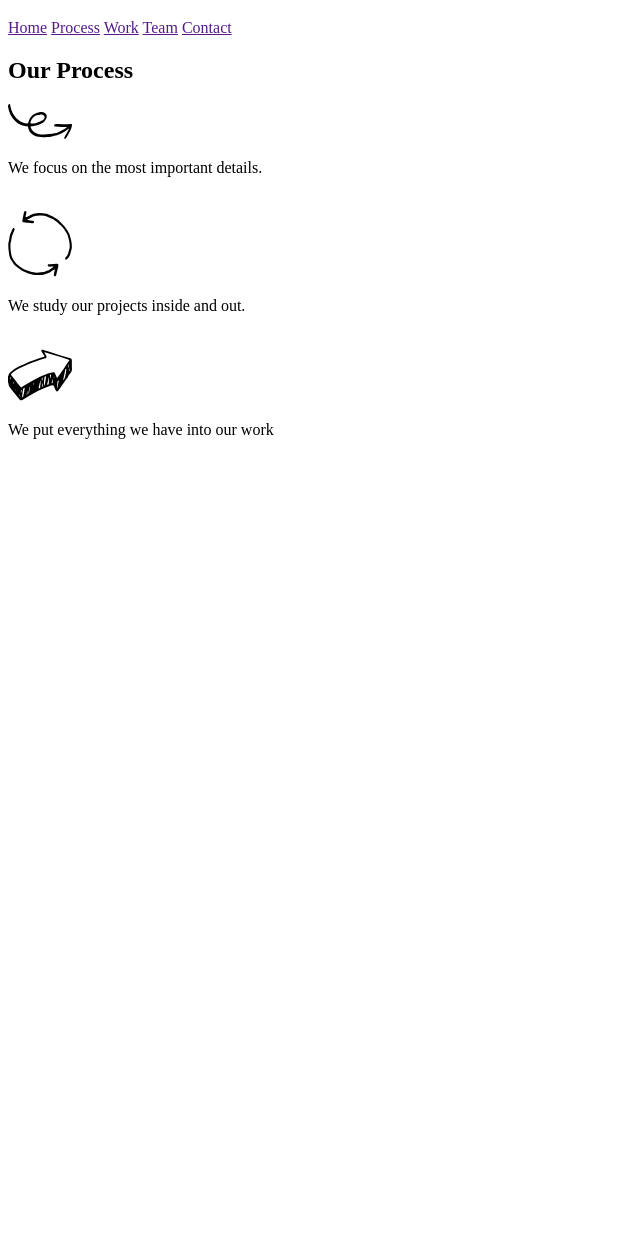
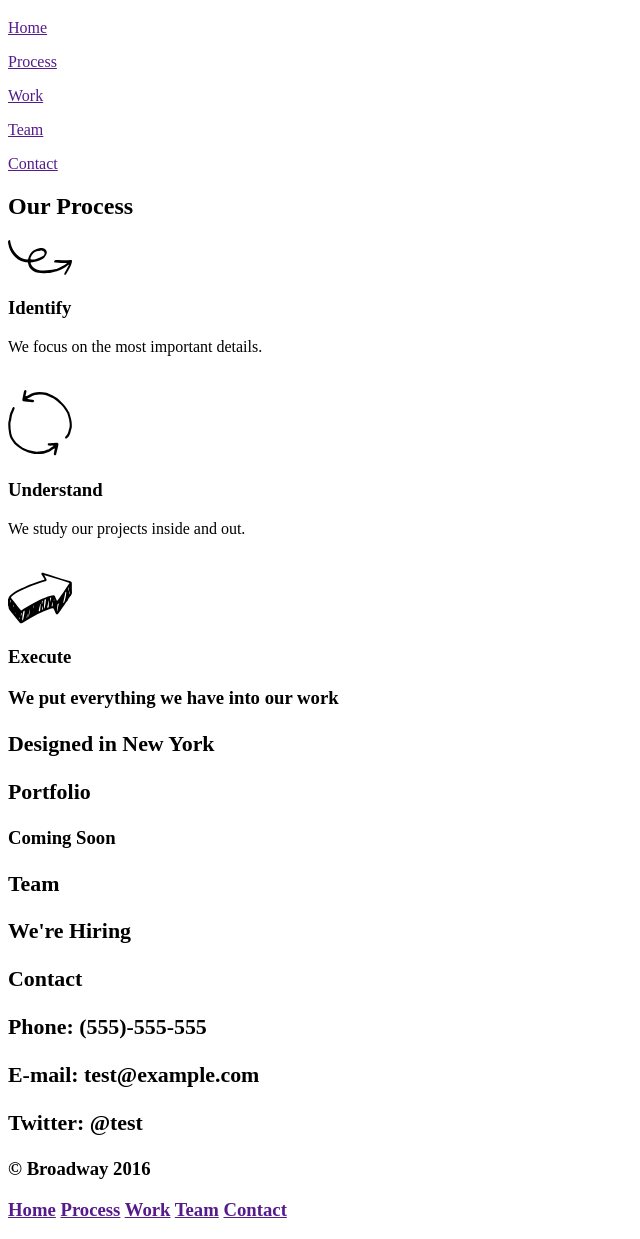
Before and after one commit to prinz247/broadway, a plain HTML site: page index.html in a window 1280 px wide. Shown: the part 61-1300 px from the top of the page, without its empty margins (0-640 px from the left). Before the commit the page ends 800 px from the top, so only its background shows below. Drawn offline with Linux system fonts and the light colour scheme.

Commit message:
add rest of body

```diff
--- a/index.html
+++ b/index.html
@@ -9,24 +9,44 @@
     <div class="header">
       <h1> Broadway Design</h1>
       <nav>
-        <a href="">Home</a>
-        <a href="">Process</a>
-        <a href="">Work</a>
-        <a href="">Team</a>
-        <a href="">Contact</a>
+        <p><a href="">Home</a></p>
+        <p><a href="">Process</a></p>
+        <p><a href="">Work</a></p>
+        <p><a href="">Team</a></p>
+        <p><a href="">Contact</a></p>
       </nav>
     </div>
     <div class="main-body">
       <h2>Our Process</h2>
       <img src="./resources/icons/identify.svg" alt="icon for identification"/>
-      <p>We focus on the most important details.</p><br />
+      <h3>Identify</h3>
+        <p>We focus on the most important details.</p><br />
       <img src="./resources/icons/understand.svg" alt="icon for understanding"/>
-      <p> We study our projects inside and out.</p><br/>
+      <h3>Understand</h3>
+        <p> We study our projects inside and out.</p><br/>
       <img src="./resources/icons/execute.svg" alt="icon for execution"/>
+      <h3>Execute<h3>
       <p>We put everything we have into our work</p>
-
-    </div>
-
+    <div class="main-body2"> <!-- for the second part of the body after the process-->
+      <h3>Designed in New York</h3>
+      <h3>Portfolio</h3>
+        <p>Coming Soon</p>
+      <h3>Team</p>
+        <p>We're Hiring</p>
+      <h3>Contact<h3>
+        <p>Phone: (555)-555-555</p>
+        <p>E-mail: test@example.com</p>
+        <p>Twitter: @test</p>
+  </div>
+  <footer>
+    <p>© Broadway 2016</p>
+    <nav>
+      <a href="">Home</a>
+      <a href="">Process</a>
+      <a href="">Work</a>
+      <a href="">Team</a>
+      <a href="">Contact</a>
+    </nav>
 
   </body>
 </html>
```
